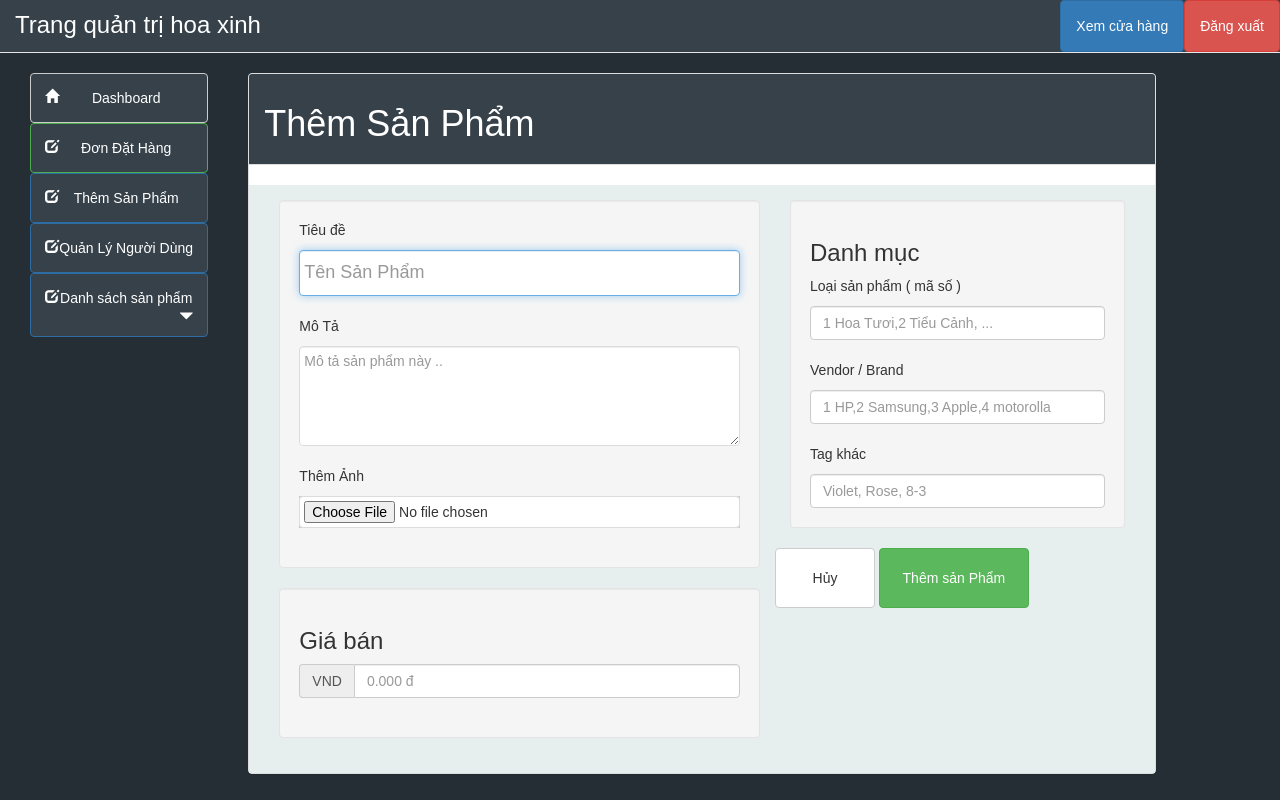
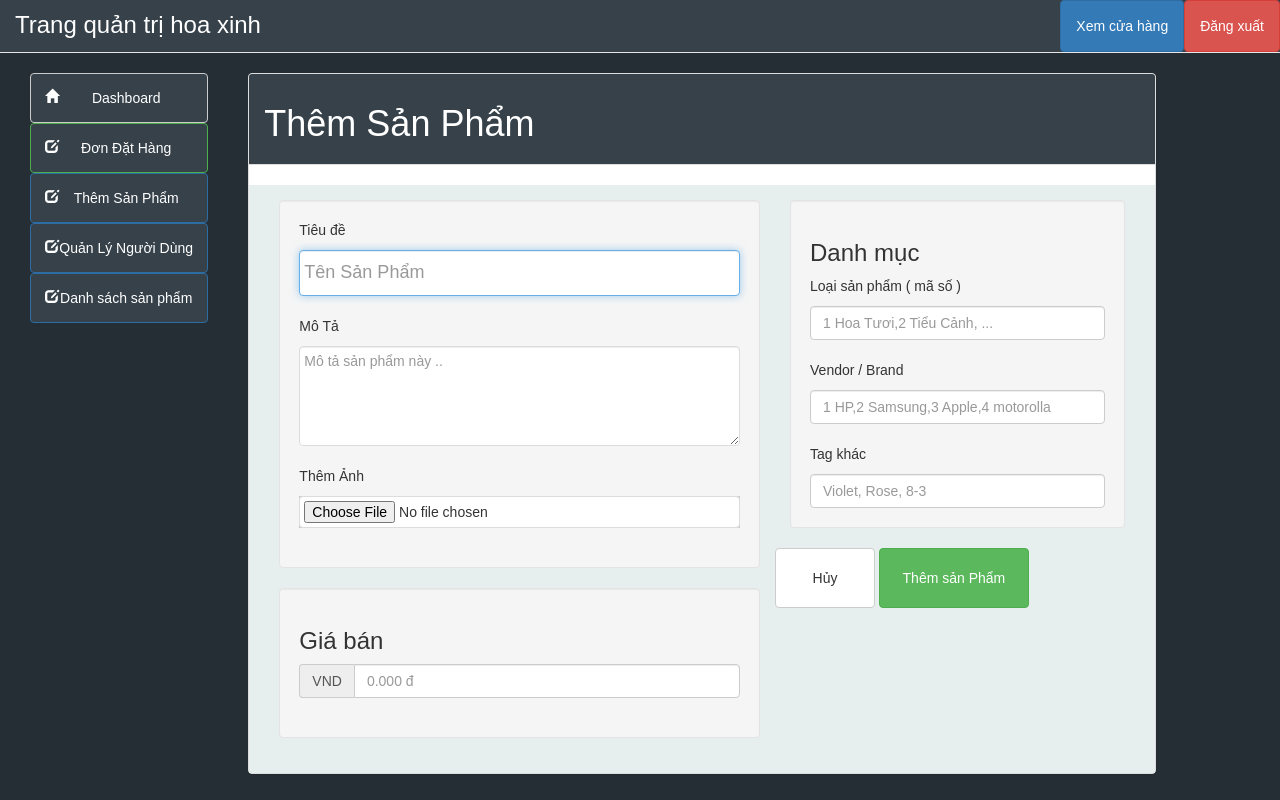
Before and after one commit to nguyentruongnvt72/flower-shop, a PHP site: page /myfiles/admin/add_product.php in a window 1280 px wide. Run offline with PHP 8.4, Linux system fonts and the light colour scheme.

Commit message:
product list

```diff
--- a/admin/include/side_bar.php
+++ b/admin/include/side_bar.php
@@ -17,16 +17,16 @@
     <!-- <button type="button" class="btn btn-default btn-primary" onClick="location.href='add_user.php'">
       <span class="glyphicon glyphicon-edit pull-left"></span> Thêm người dùng
     </button> -->
-    <div style="display: flex; flex-direction: column;">
-      <button type="button" class="btn btn-default dropdown-toggle btn-primary" id="dropdownMenuButton" >
+    <!-- <div style="display: flex; flex-direction: column;"> -->
+      <button type="button" class="btn btn-default dropdown-toggle btn-primary" onClick="location.href='product_list.php'" >
         <span class="glyphicon glyphicon-edit pull-left"></span> Danh sách sản phẩm
-        <span class="glyphicon glyphicon-triangle-bottom pull-right"></span>
+        <!-- <span class="glyphicon glyphicon-triangle-bottom pull-right"></span> -->
       </button>
-      <div style="display: none; flex-direction: column;" id="cs-dmt">
+      <!-- <div style="display: none; flex-direction: column;" id="cs-dmt">
         <a href="clothes_list.php" class="btn  btn-default btn-primary" ><strong>Hoa tươi</strong> </a>
         <a href="cosmetics_list.php" class="btn  btn-default btn-primary" ><strong>Tiểu cảnh</strong></a>
-      </div>
-    </div>
+      </div> -->
+    <!-- </div> -->
   </div>
 
 </div>
--- a/admin/cosmetics_list.php
+++ b/admin/product_list.php
@@ -61,7 +61,7 @@ if ($page == "" || $page == "1") {
               </tr>
 
               <?php
-              $result = mysqli_query($con, "select product_id,product_image, product_title,product_price from products  where  product_cat=1 or product_cat=7 Limit $page1,10") or die("query 1 incorrect.....");
+              $result = mysqli_query($con, "select product_id,product_image, product_title,product_price from products  Limit $page1,10") or die("query 1 incorrect.....");
 
               while (list($product_id, $image, $product_name, $price) = mysqli_fetch_array($result)) {
                 echo "<tr><td><img src='../product_images/$image' style='width:50px; height:50px;border:groove #000'></td><td>$product_name</td><td>$price</td>
```
